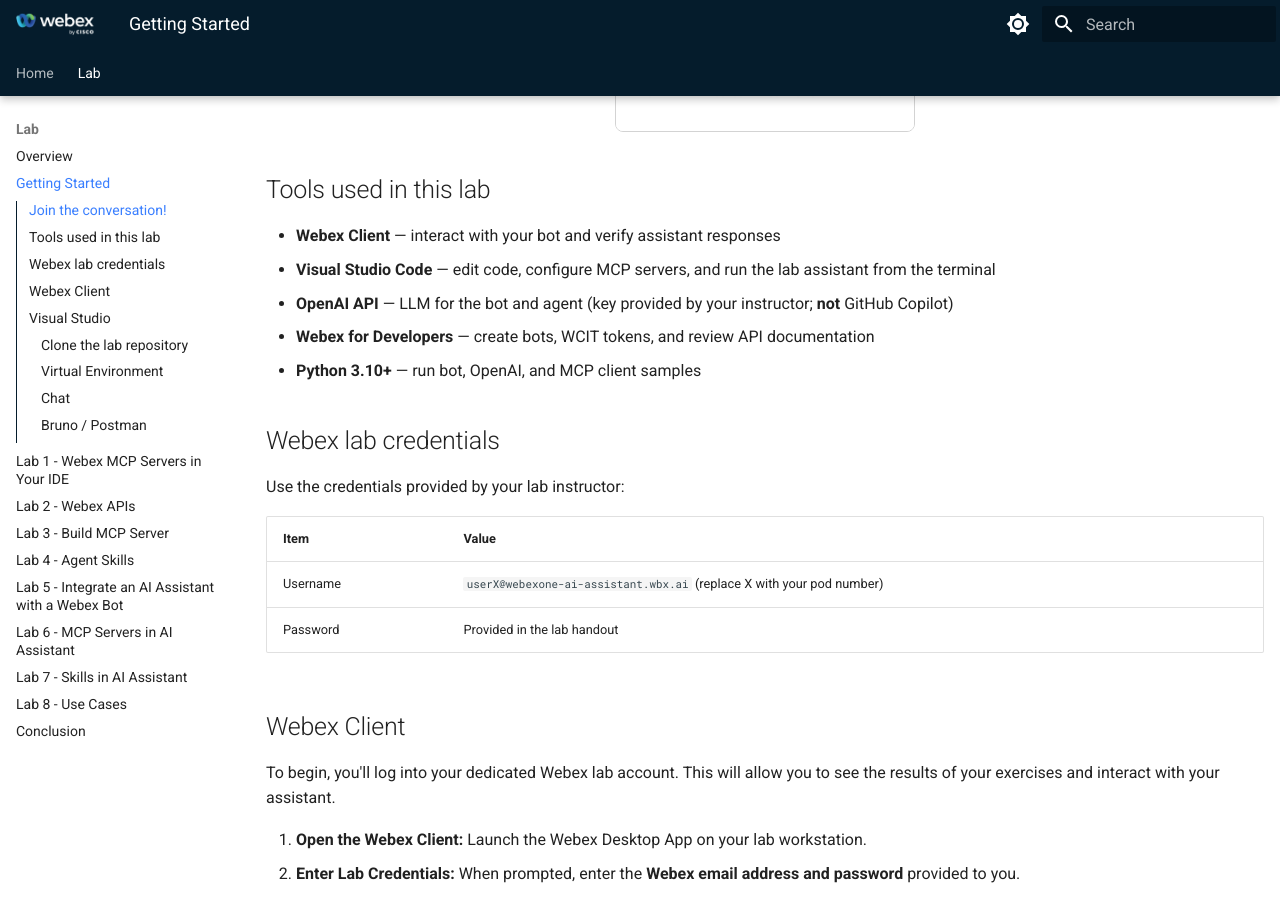
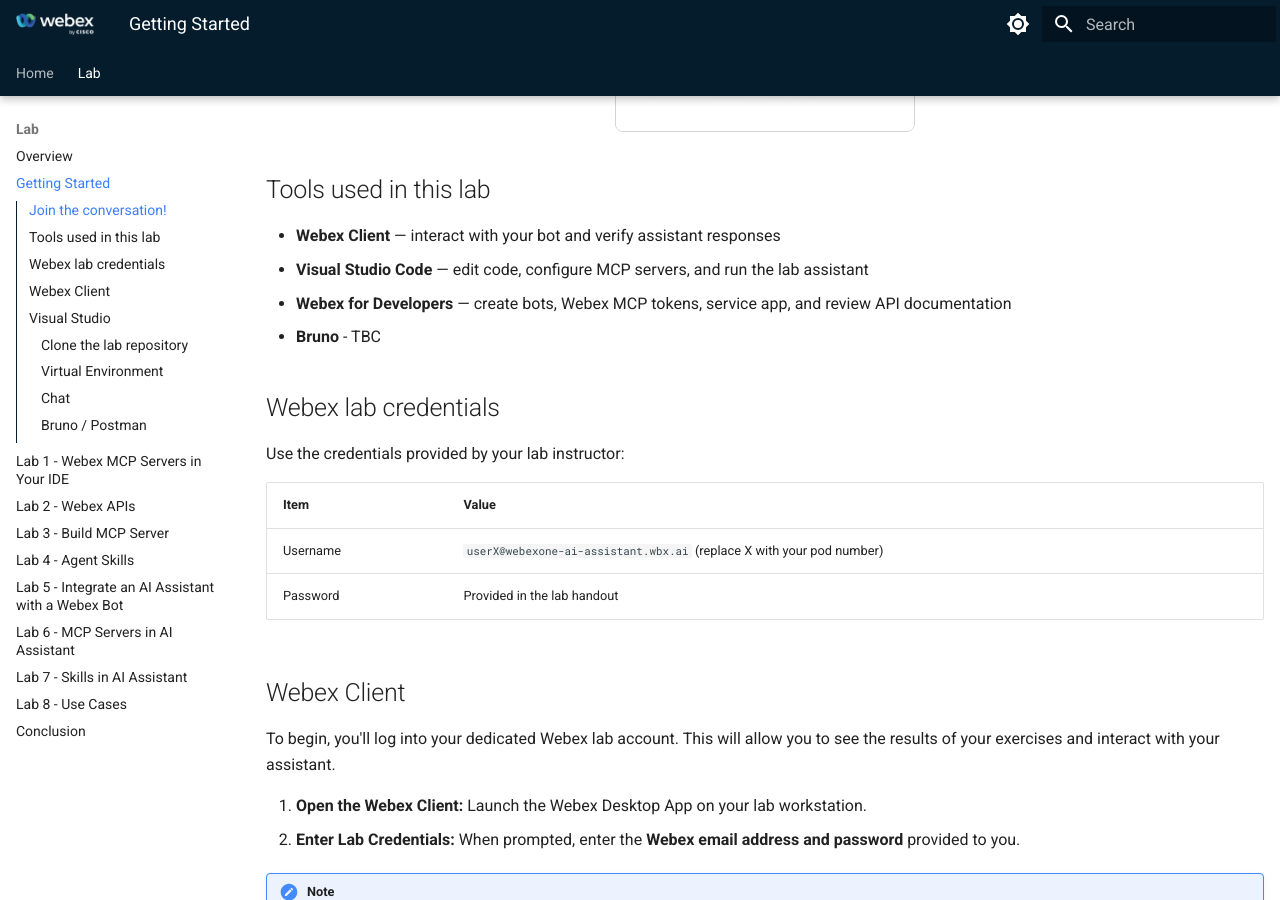
Before and after one commit to WebexCC-SA/LAB-31123, an MkDocs documentation site: the page built from docs/getting_started.md, in a window 1280 px wide and 900 px high, scrolled down 580 px. Built offline with MkDocs 1.6.1 and Material for MkDocs 9.7.7, drawn with Linux system fonts in a browser that asks for light colours.

Commit message:
Update getting_started.md

```diff
--- a/docs/getting_started.md
+++ b/docs/getting_started.md
@@ -11,10 +11,9 @@
 ## Tools used in this lab
 
 - **Webex Client** — interact with your bot and verify assistant responses
-- **Visual Studio Code** — edit code, configure MCP servers, and run the lab assistant from the terminal
-- **OpenAI API** — LLM for the bot and agent (key provided by your instructor; **not** GitHub Copilot)
-- **Webex for Developers** — create bots, WCIT tokens, and review API documentation
-- **Python 3.10+** — run bot, OpenAI, and MCP client samples
+- **Visual Studio Code** — edit code, configure MCP servers, and run the lab assistant
+- **Webex for Developers** — create bots, Webex MCP tokens, service app, and review API documentation
+- **Bruno** - TBC
 
 ## Webex lab credentials
 
```
